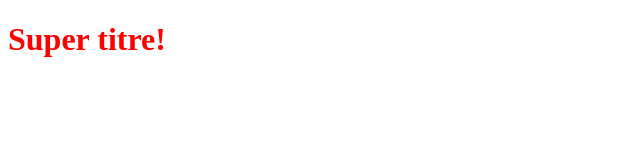
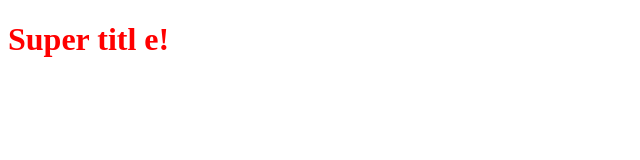
Before and after one commit to devProjet/OpenclassroomsProject, a plain HTML site: page index.html in a window 1280 px wide. Shown: the full height of the page, 0-640 px from the left. Drawn offline with Linux system fonts and the light colour scheme.

```diff
--- a/index.html
+++ b/index.html
@@ -7,6 +7,6 @@
     <title>Document</title>
 </head>
 <body>
-    <h1>Super titre!</h1>
+    <h1>Super titl e!</h1>
 </body>
 </html>
```
